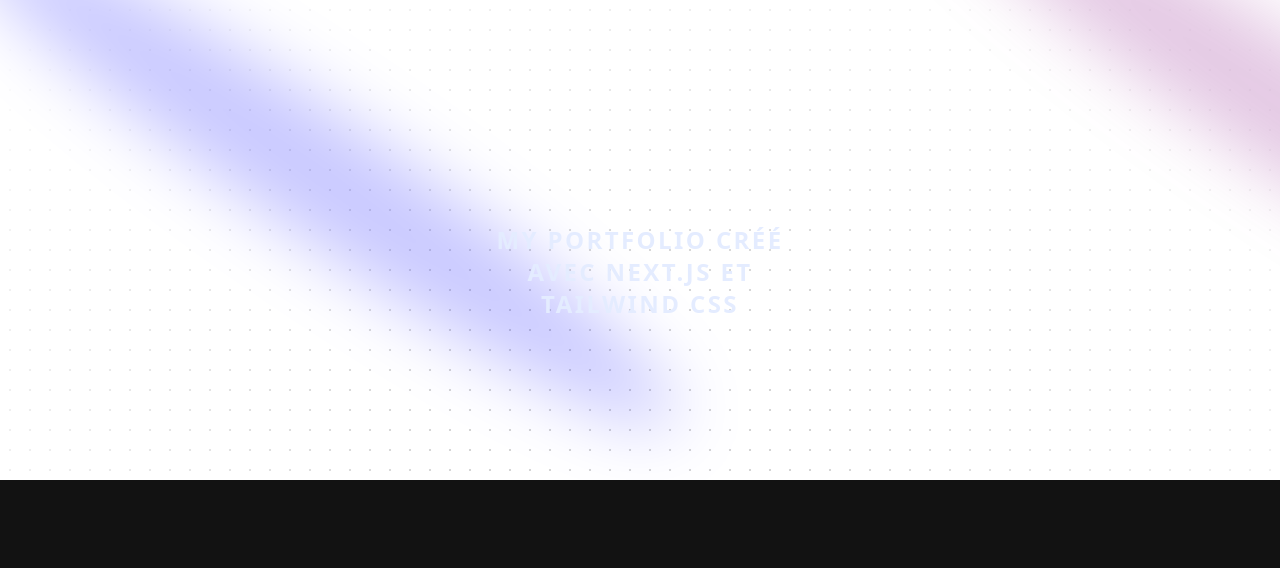
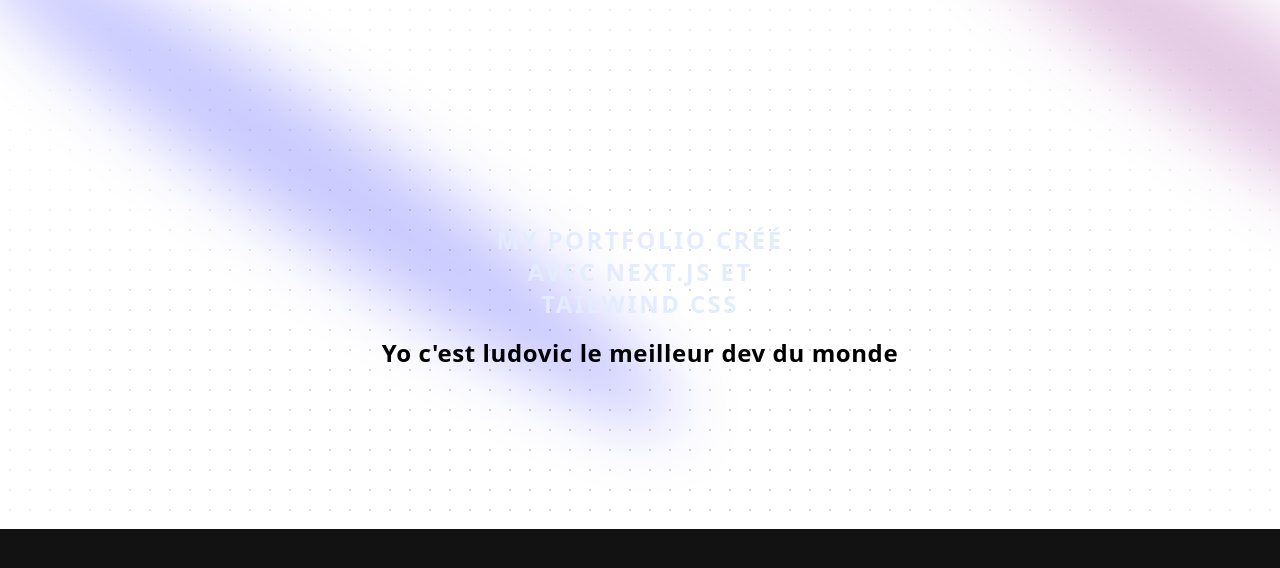
Before and after one commit to Pirodax/myportfolionextjs, a Next.js app: page / in a window 1280 px wide. Shown: the top 568 px of the page. Built offline with nearby package versions, Linux system fonts and the light colour scheme.

Commit message:
ajout de la fonction poour les text annimé

```diff
--- a/components/Hero.tsx
+++ b/components/Hero.tsx
@@ -1,6 +1,10 @@
 import React from 'react'
 import { Spotlight } from './ui/Spotlight'
 import { cn } from "@/lib/utils";
+
+import { TextGenerateEffect } from "./ui/text-generate-effect";
+import { TextGenerateEffectDemo } from './TextGenerateEffectDemo';
+
 
 const Hero = () => {
   return (
@@ -38,7 +42,7 @@
                 <h2 className = "uppercase tracking-widest text-2xl font-bold text-center text-blue-100 max-w-80">
                    My Portfolio créé avec Next.js et Tailwind CSS
                 </h2>
-
+                <TextGenerateEffectDemo/>
             </div>
 
         </div>
--- /dev/null
+++ b/components/TextGenerateEffectDemo.tsx
@@ -0,0 +1,10 @@
+"use client";
+import { TextGenerateEffect } from "./ui/text-generate-effect";
+
+const words = `Yo c'est ludovic le meilleur dev du monde
+`;
+
+export function TextGenerateEffectDemo() {
+  return <TextGenerateEffect className = "texte-center text-[40px] md:text-5xl lg:text-6xl"
+  duration={2} filter={false} words={words} />;
+}
--- /dev/null
+++ b/components/ui/text-generate-effect.tsx
@@ -0,0 +1,62 @@
+"use client";
+import { useEffect } from "react";
+import { motion, stagger, useAnimate } from "motion/react";
+import { cn } from "@/lib/utils";
+
+export const TextGenerateEffect = ({
+  words,
+  className,
+  filter = true,
+  duration = 0.5,
+}: {
+  words: string;
+  className?: string;
+  filter?: boolean;
+  duration?: number;
+}) => {
+  const [scope, animate] = useAnimate();
+  let wordsArray = words.split(" ");
+  useEffect(() => {
+    animate(
+      "span",
+      {
+        opacity: 1,
+        filter: filter ? "blur(0px)" : "none",
+      },
+      {
+        duration: duration ? duration : 1,
+        delay: stagger(0.2),
+      }
+    );
+  }, [scope.current]);
+
+  const renderWords = () => {
+    return (
+      <motion.div ref={scope}>
+        {wordsArray.map((word, idx) => {
+          return (
+            <motion.span
+              key={word + idx}
+              className="dark:text-white text-black opacity-0"
+              style={{
+                filter: filter ? "blur(10px)" : "none",
+              }}
+            >
+              {word}{" "}
+            </motion.span>
+          );
+        })}
+      </motion.div>
+    );
+  };
+
+  return (
+    <div className={cn("font-bold", className)}>
+      <div className="mt-4">
+        <div className=" dark:text-white text-black text-2xl leading-snug tracking-wide">
+          {renderWords()}
+        </div>
+      </div>
+    </div>
+  );
+};
```
